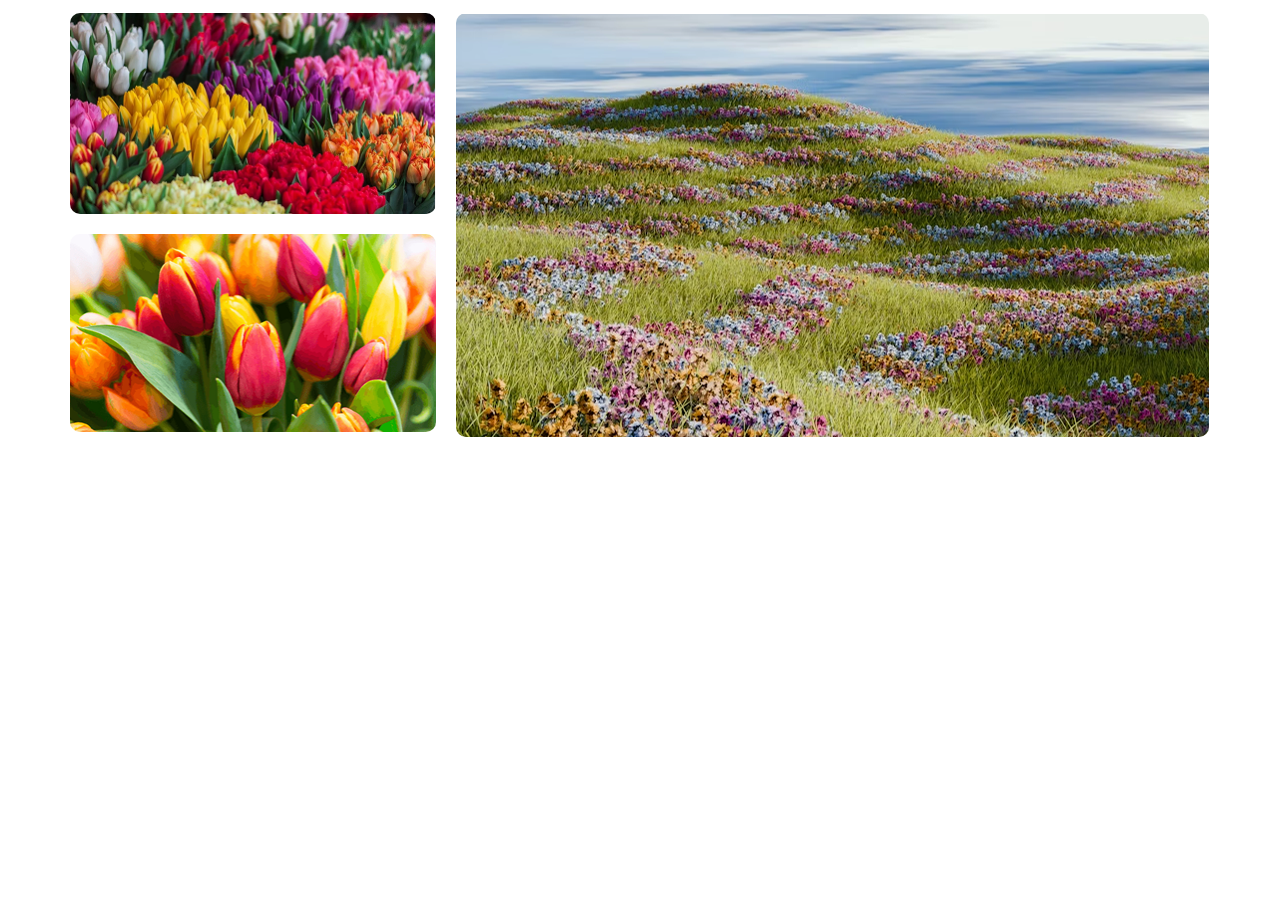
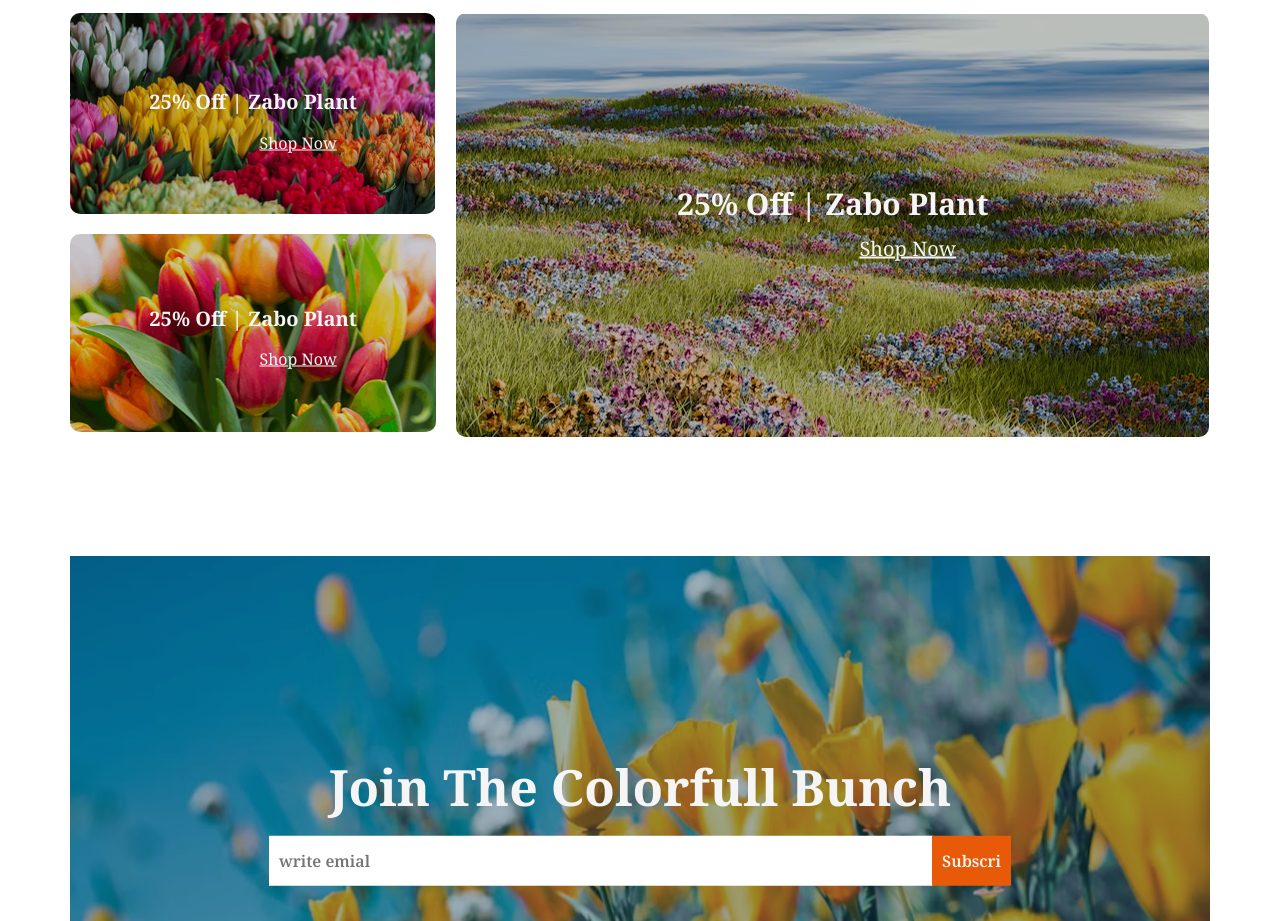
Before and after one commit to asik247/batch12-second-assaiment, a plain HTML site: page index.html in a window 1280 px wide. Shown: the part 3040-3961 px from the top of the page. Before the commit the page ends 3506 px from the top, so only its background shows below. Drawn offline with Linux system fonts and the light colour scheme.

Commit message:
bunch section responsive

```diff
--- a/assest/style.css
+++ b/assest/style.css
@@ -18,7 +18,6 @@
   font-size: 50px;
   font-weight: bold;
 }
-
 /* header code start here */
 .header-main {
   justify-content: space-between;
@@ -38,7 +37,6 @@ nav ul li a {
   color: rgba(0, 0, 0, 0.5);
 }
 nav ul li i {
-  /* color: rgba(0, 0, 0, 0.5); */
   color: black;
 }
 .active {
@@ -67,11 +65,9 @@ nav ul li i {
   color: rgb(233, 90, 8);
 }
 .banner-images {
-  /* width: 100%; */
   margin-top: 108px;
   /* border: 1px solid red; */
 }
-
 /* our plants */
 .plants-section {
   margin-top: 120px;
@@ -85,7 +81,6 @@ nav ul li i {
   margin-bottom: 0;
   margin-top: 0px;
 }
-
 .plants-title p {
   margin-bottom: 50px;
 }
@@ -98,7 +93,6 @@ nav ul li i {
   gap: 20px;
   /* border: 1px solid rgb(145, 23, 23); */
   text-align: center;
-  /* width:100%; */
 }
 .card {
   width: 270px;
@@ -108,13 +102,10 @@ nav ul li i {
 .card img {
   width: 270px;
   height: 323px;
-  /* overflow: hidden; */
 }
 .card .btn {
   width: 100%;
   height: 35px;
-  /* margin-top:20px; */
-  /* margin-bottom: 0; */
   background-color: #e95a08;
   border: none;
   color: whitesmoke;
@@ -131,7 +122,6 @@ h4 {
   font-weight: 700;
   margin-bottom: 30px;
 }
-
 /* Challenge part code start */
 .challenge-section {
   gap: 60px;
@@ -153,7 +143,6 @@ h4 {
   left: 460px;
   top: 2000px;
 }
-
 .challng-title {
   height: 519px;
   width: 540px;
@@ -166,48 +155,168 @@ h4 {
   margin: 30px 0;
 }
 /* Latest Deals code  */
-.latest-title{
+.latest-title {
   margin-bottom: 70px;
   justify-items: center;
   text-align: center;
   height: 137px;
 }
-.latest-title h3{
-  line-height:10px;
+.latest-title h3 {
+  line-height: 10px;
   margin-bottom: 40px;
 }
-.challenge-section{
+.challenge-section {
   margin-bottom: 121px;
 }
-.letest-images-main{
-  gap:20px;
+.letest-images-main {
+  gap: 20px;
 }
-.left-side-images{
+.left-side-images {
   width: 366.22px;
   height: 206px;
   display: flex;
   flex-direction: column;
-  gap:20px 0;
-
+  gap: 20px 0;
+  position: relative;
 }
-.left-side-images img{
+.left-side-images img {
   width: 100%;
   border-radius: 10px;
-    position: relative;
 }
-.top-title{
+.top-title {
   position: absolute;
   color: whitesmoke;
-
 }
-
-.right-side-images{
+.right-side-images {
   width: 753px;
   height: 423.13px;
+  position: relative;
 }
-.right-side-images img{
+.right-side-images img {
   width: 100%;
-   border-radius: 10px;
+  border-radius: 10px;
+}
+.tops-title {
+  position: absolute;
+  z-index: 1;
+  color: whitesmoke;
+  top: 35%;
+  left: 50%;
+  transform: translate(-50%, -50%);
+  width: 270px;
+  height: 27px;
+  justify-items: center;
+}
+.topss-title {
+  position: absolute;
+  z-index: 1;
+  color: whitesmoke;
+  top: 40%;
+  left: 50%;
+  transform: translate(-50%, -50%);
+  width: 400px;
+  /* border: 2px solid red; */
+  height: 27px;
+  justify-items: center;
+}
+.topss-title h2 {
+  font-size: 30px;
+  line-height: 20px;
+}
+.tops-title h2 {
+  font-size: 20px;
+  font-weight: bold;
+  line-height: 27px;
+}
+.tops-title a {
+  font-size: 16px;
+  color: whitesmoke;
+  font-weight: 600px;
+  margin-left: 90px;
+}
+.topss-title a {
+  font-size: 20px;
+  color: whitesmoke;
+  font-weight: 600px;
+  margin-left: 150px;
+  line-height: 0px;
+}
+.center-title {
+  position: absolute;
+  z-index: 1;
+  color: whitesmoke;
+  top: 140%;
+  left: 50%;
+  transform: translate(-50%, -50%);
+  /* border: 2px solid black; */
+  width: 270px;
+  height: 27px;
+  justify-items: center;
+}
+.center-title h2 {
+  font-size: 20px;
+  font-weight: bold;
+  line-height: 27px;
+}
+.center-title a {
+  font-size: 16px;
+  color: whitesmoke;
+  font-weight: 600px;
+  margin-left: 90px;
+}
+.left-side-images img,
+.right-side-images img {
+  filter: brightness(80%) blur(0.7px);
+  width: 100%;
+  display: block;
+}
+/* bunch section */
+.bck-title {
+  position: absolute;
+  z-index: 1;
+  top: 50%;
+  left: 50%;
+  transform: translate(-50%, -50%);
+  /* border: 2px solid black; */
+  width: 830px;
+  text-align: center;
+}
+.bck-title h2 {
+  font-size: 50px;
+  font-weight: bold;
+  color: whitesmoke;
+  margin-bottom: 15px;
+}
+.bck-title input,
+button {
+  font-size: 16px;
+  font-weight: 600;
+}
+.bck-title input {
+  width: 644px;
+  height: 50px;
+  border: none;
+  padding: 0 10px;
+}
+.bck-title input,
+button:focus {
+  outline: none;
+}
+.bck-title button {
+  height: 50px;
+  border: none;
+  padding: 0 10px;
+  background-color: #e95a08;
+  color: whitesmoke;
+  margin-left: -5px;
+}
+.bck-img {
+  margin-top: 120px;
+  position: relative;
+}
+.bck-img img {
+  width: 100%;
+  height: 60vh;
 }
 /* responsive for mobile */
 
@@ -280,40 +389,35 @@ h4 {
     line-height: 14px;
   }
   /* challenge section  */
-  .trasted-img{
+  .trasted-img {
     display: none;
   }
-   .challng-title h2 br{
+  .challng-title h2 br {
     display: none;
   }
   .plants-section {
-  margin-bottom:41.5px;
-}
-  .challenge-section{
+    margin-bottom: 41.5px;
+  }
+  .challenge-section {
     flex-direction: column;
     gap: 18px;
   }
-  .challeng-imag{
+  .challeng-imag {
     position: static;
     width: 358px;
     height: 396px;
     margin: 18px 10px;
-    /* flex: none;
-    order: 0;
-    flex-grow: 0; */
-
   }
-  .challeng-imag img{
+  .challeng-imag img {
     width: 100%;
     overflow: hidden;
-
   }
-  .challng-title{
+  .challng-title {
     width: 361px;
     height: 234px;
-    margin:2px 0;
+    margin: 2px 0;
   }
-  .challng-title h2{
+  .challng-title h2 {
     font-size: 24px;
     font-weight: 700px;
     line-height: 33px;
@@ -321,40 +425,67 @@ h4 {
     height: 33px;
   }
   /* letast deil */
-.challenge-section{
-  margin-bottom:400px;
-}
-  .latest-title{
-    /* margin-top:143px; */
-    margin-bottom: 46px;
+  .challenge-section {
+    margin-bottom: 400px;
+  }
+  .latest-title {
+    margin-bottom: 60px;
     justify-items: center;
   }
-  .letest-images-main{
-    /* flex-direction: column; */
+  .letest-images-main {
     display: grid;
     grid-template-columns: repeat(1fr);
     gap: 20px;
     justify-items: center;
   }
-  .left-side-images{
-     width: 361px;
+  .left-side-images {
+    width: 361px;
     height: 177px;
-
   }
-  .left-side-images img{
+  .left-side-images img {
     width: 100%;
-
   }
-  .right-side-images{
+  .right-side-images {
     width: 361px;
     height: 177px;
     margin-top: 235px;
-
   }
-  .right-side-images img{
+  .right-side-images img {
     width: 100%;
-
   }
-
-
+  .left-side-images img,
+  .right-side-images img {
+    filter: brightness(80%) blur(0.7px);
+    width: 100%;
+    display: block;
+  }
+  .center-title {
+    top: 155%;
+  }
+  .topss-title h2 {
+    font-size: 25px;
+    line-height: 20px;
+  }
+  /* bucn section */
+  .bck-title h2 {
+    font-size: 18px;
+  }
+  .bck-img {
+    width: 393px;
+    height: 175px;
+    margin-top: 100px;
+  }
+  .bck-img img {
+    height: 100%;
+    overflow: hidden;
+  }
+  .bck-title {
+    width: 318px;
+  }
+  .bck-title input {
+    width: 200px;
+    height: 50px;
+    border: none;
+    padding: 0 10px;
+  }
 }
--- a/index.html
+++ b/index.html
@@ -155,14 +155,36 @@
 
         <div class="letest-images-main flex">
           <div class="left-side-images">
+            <div class="tops-title">
+              <h2>25% Off | Zabo Plant</h2>
+              <a href="#">Shop Now</a>
+            </div>
             <img src="./images/deal-bloom.png" alt="" />
+            <div class="center-title">
+              <h2>25% Off | Zabo Plant</h2>
+              <a href="#">Shop Now</a>
+            </div>
             <img src="./images/deal-ana.png" alt="" />
           </div>
 
           <div class="right-side-images">
+            <div class="topss-title">
+              <h2 class="heading">25% Off | Zabo Plant</h2>
+              <a href="#">Shop Now</a>
+            </div>
             <img src="./images/deal-zabo.png" alt="" />
           </div>
-
+        </div>
+      </section>
+      <!-- join tha colorfull bunch section -->
+      <section>
+        <div class="bck-img">
+          <div class="bck-title">
+            <h2>Join The Colorfull Bunch</h2>
+            <input type="email" placeholder="write emial" />
+            <button class="btn">Subscri</button>
+          </div>
+          <img src="./images/news-letter-bg.png" alt="" />
         </div>
       </section>
     </main>
```
